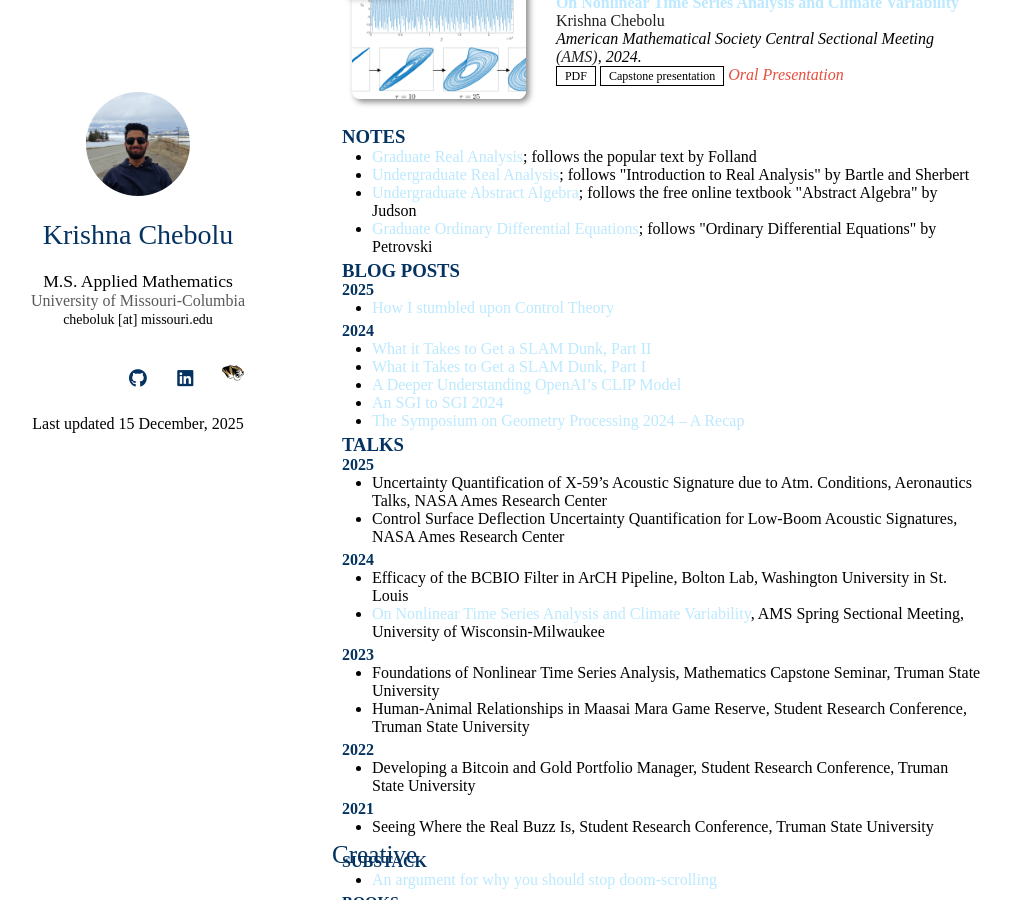
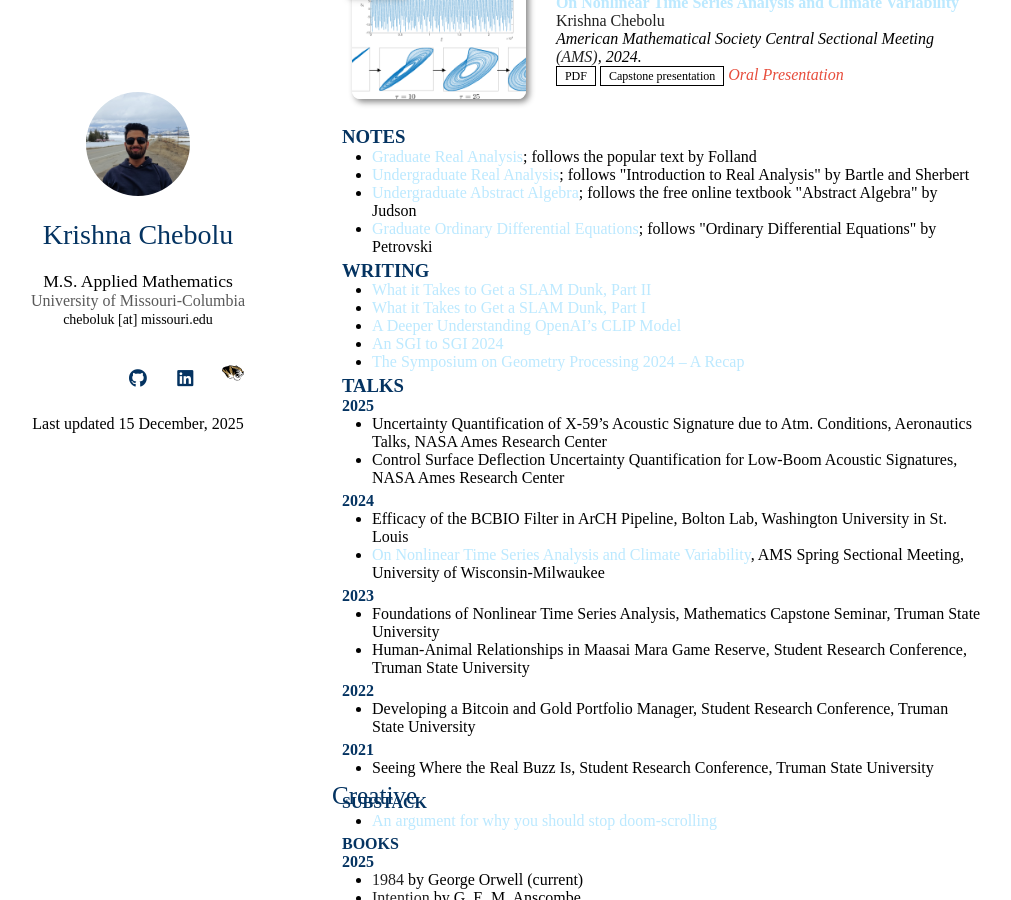
Before and after one commit to krishnachebolu/krishnachebolu.github.io, a Jekyll site: the page index.html, which Jekyll copies as it is, in a window 1280 px wide and 900 px high, scrolled down 626 px. Shown: the whole window, without its empty margins (138-1149 px from the left). Built offline with Jekyll 4.4.1, drawn with Linux system fonts in a browser that asks for light colours; nearby versions of some CDN libraries; a style sheet for code colours, icons or effects is not loaded.

Commit message:
Update index.html

```diff
--- a/index.html
+++ b/index.html
@@ -163,13 +163,7 @@ Last updated 15 December, 2025
 
 </ul>
 
-<h3 style="margin:0 10px 0;">BLOG POSTS</h4>
-<h4 style="margin:0 10px 0;">2025</h4>
-<ul style="margin:0 0 5px;">
-  <li><a href="">How I stumbled upon Control Theory</a></li>
-
-</ul>
-<h4 style="margin:0 10px 0;">2024</h4>
+<h3 style="margin:0 10px 0;">WRITING</h4>
 <ul style="margin:0 0 5px;">
   <li><a href="https://summergeometry.org/sgi2024/what-it-takes-to-get-a-slam-dunk-part-ii/">What it Takes to Get a SLAM Dunk, Part II</a></li>
   <li><a href="https://summergeometry.org/sgi2024/what-it-takes-to-get-a-slam-dunk-part-i/">What it Takes to Get a SLAM Dunk, Part I</a></li>
```
